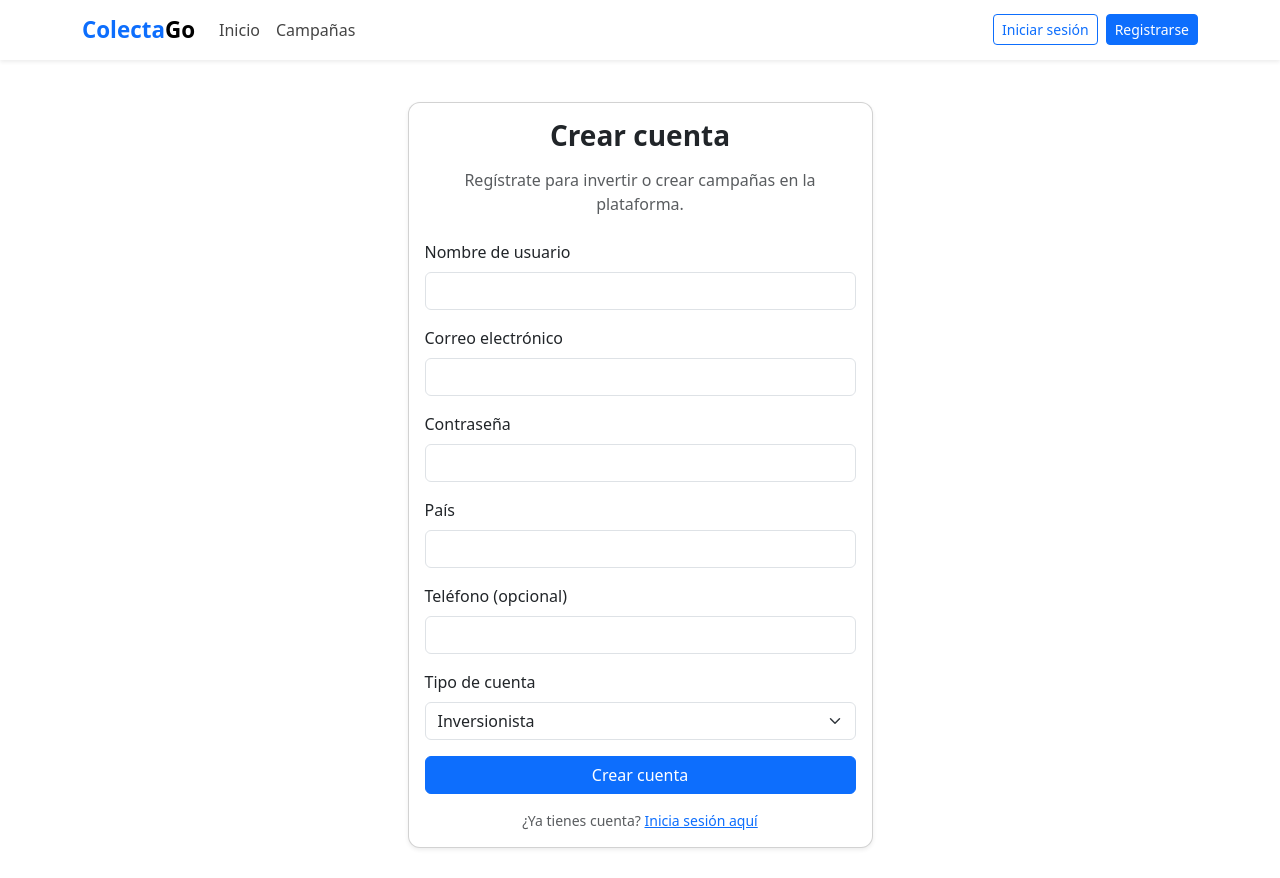
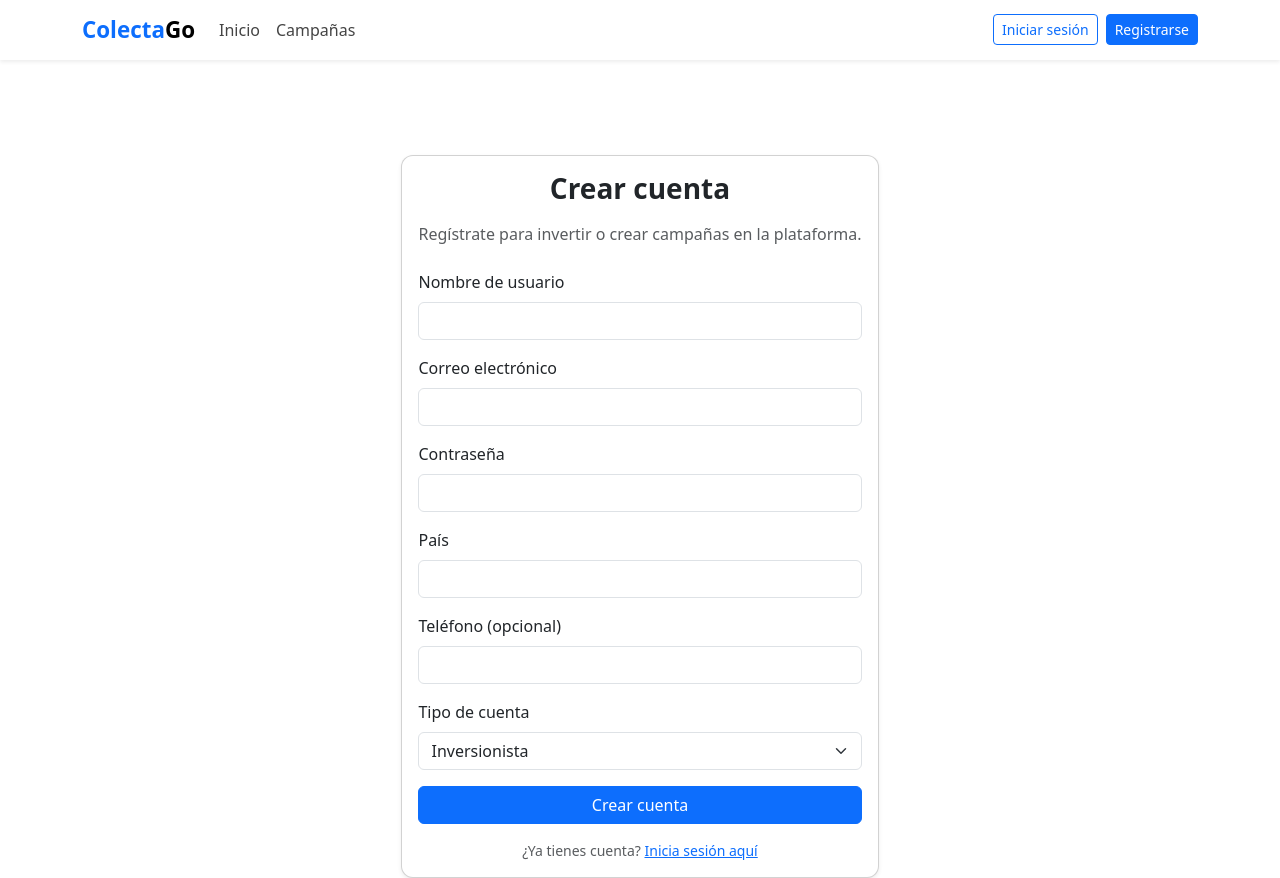
Before and after one commit to Ale3320/COLECTAGO_WEB, an Angular app: page /signup in a window 1280 px wide. Built offline with nearby package versions, Linux system fonts and the light colour scheme.

Commit message:
Ajuste de altura en componentes de autenticacion
Se ajusta la altura para los componentes de login y signup ya que estaban muy abajo

```diff
--- a/src/app/components/authentication/login/login.css
+++ b/src/app/components/authentication/login/login.css
@@ -9,3 +9,7 @@
 .card-title {
   font-weight: 700;
 }
+
+.auth-box {
+  margin-top: 220px;
+}
--- a/src/app/components/authentication/login/login.html
+++ b/src/app/components/authentication/login/login.html
@@ -1,5 +1,5 @@
-<div class="container d-flex justify-content-center align-items-center min-vh-100">
-  <div class="col-12 col-md-6 col-lg-4">
+<div class="auth-container d-flex justify-content-center align-items-center">
+  <div class="auth-box">
     <div class="card shadow-sm auth-card">
       <div class="card-body">
 
--- a/src/app/components/authentication/signup/signup.css
+++ b/src/app/components/authentication/signup/signup.css
@@ -9,3 +9,7 @@
 .card-title {
   font-weight: 700;
 }
+
+.auth-box {
+  margin-top: 80px;
+}
--- a/src/app/components/authentication/signup/signup.html
+++ b/src/app/components/authentication/signup/signup.html
@@ -1,5 +1,5 @@
-<div class="container d-flex justify-content-center align-items-center min-vh-100">
-  <div class="col-12 col-md-7 col-lg-5">
+<div class="auth-container d-flex justify-content-center align-items-center">
+  <div class="auth-box">
     <div class="card shadow-sm auth-card">
       <div class="card-body">
 
```
